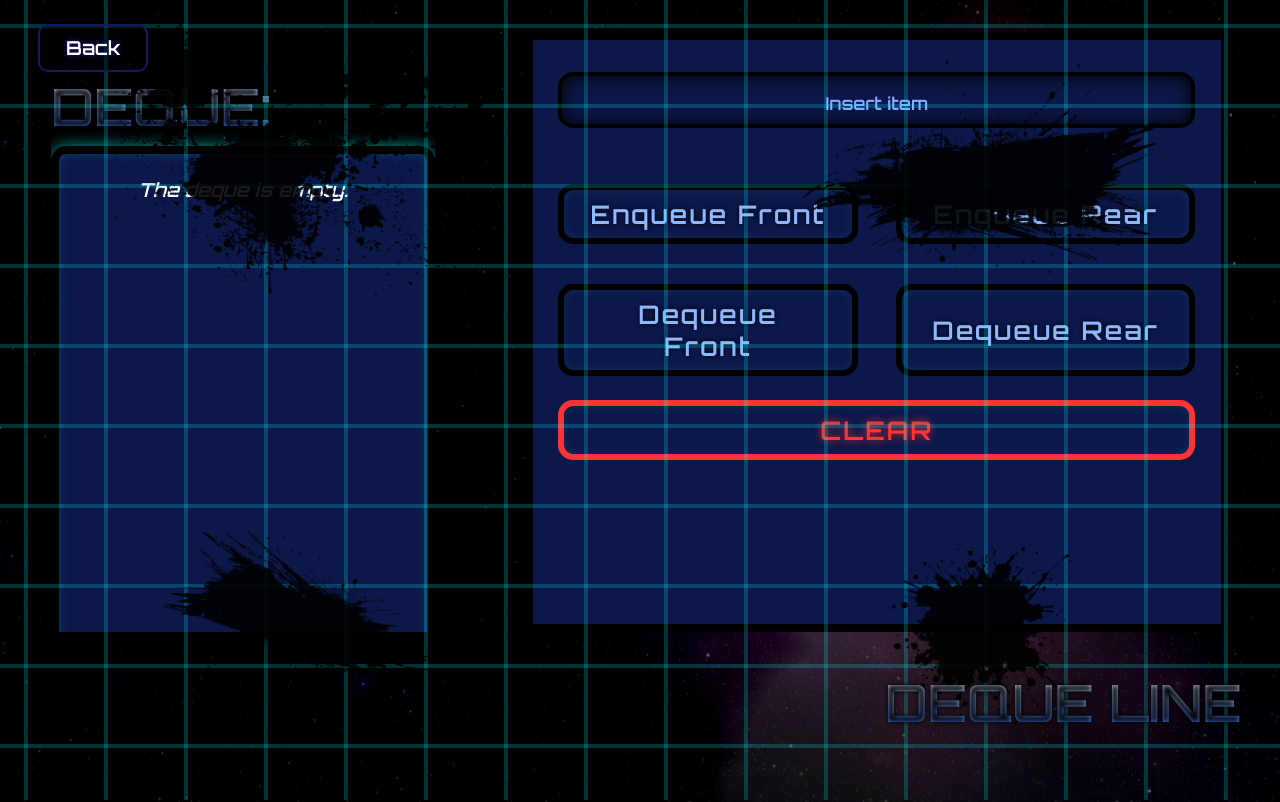
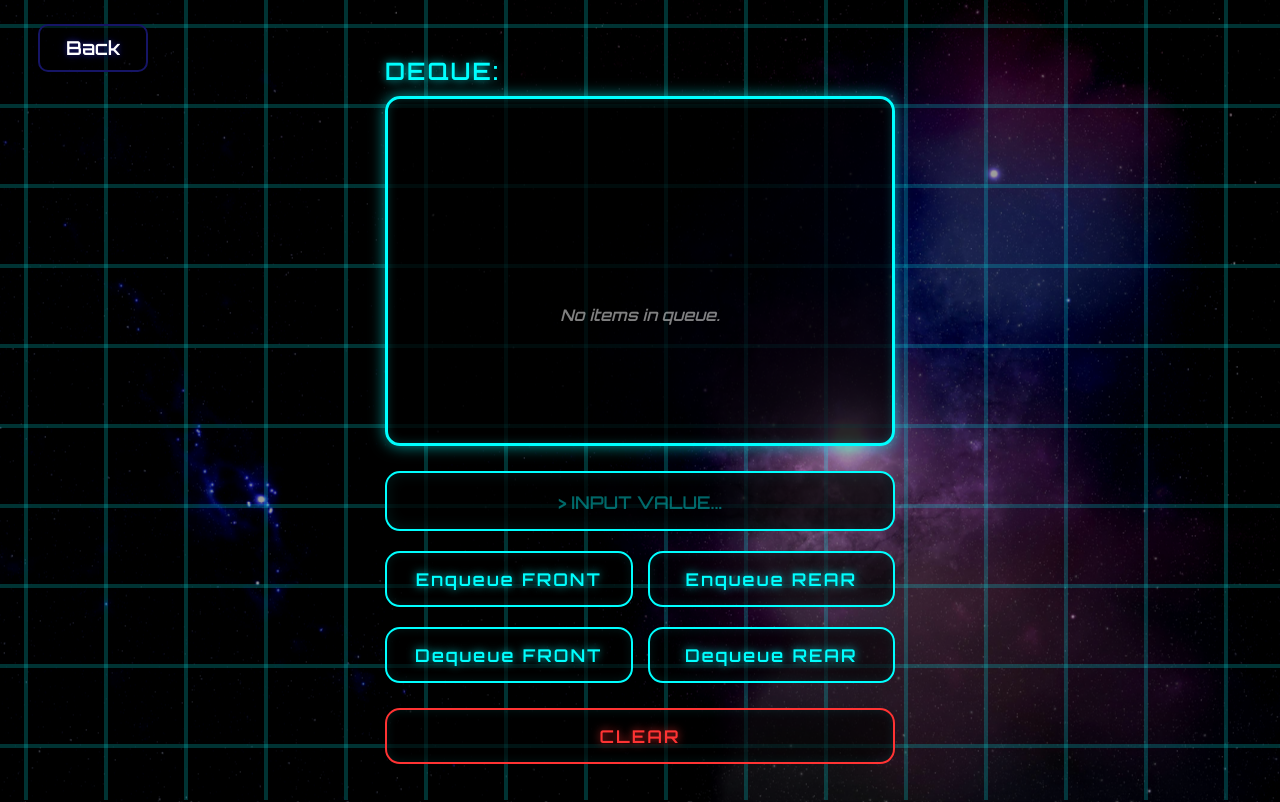
Before and after one commit to We-Do-Not-Belong-In-This-Organization/wdnbits_portfolio, a Flask app: page /deque in a window 1280 px wide. Run offline with Flask 3, Linux system fonts and the light colour scheme.

Commit message:
Refactor: update UI elements and improve messaging for deque and queue

```diff
--- a/static/js/deque.js
+++ b/static/js/deque.js
@@ -1,22 +1,22 @@
 // 1. UI Updater
 function updateDequeUI(items) {
-    const container = document.getElementById('deque-display-box');
+    const container = document.getElementById('queue-display-box');
     container.innerHTML = '';
 
     if (items.length === 0) {
-        container.innerHTML = '<p class="empty-text">The deque is empty.</p>';
+        container.innerHTML = '<p class="empty-text">No items in queue.</p>';
         return;
     }
 
     items.forEach((item, index) => {
         const div = document.createElement('div');
         div.className = 'queue-item';
-        div.textContent = `${index + 1}. ${item}`;
+        div.innerHTML = `<span class="index-glow">${index + 1}.</span> ${item}`;
         container.appendChild(div);
     });
 }
 
-// 2. Fetch Helper (Reduces repetitive code)
+// 2. Fetch Helper
 async function sendRequest(url, bodyData = {}) {
     try {
         const response = await fetch(url, {
@@ -28,12 +28,12 @@ async function sendRequest(url, bodyData = {}) {
         if (response.ok) {
             const data = await response.json();
             updateDequeUI(data.queue);
-            return true; // Success
+            return true;
         }
     } catch (err) {
         console.error(`Error calling ${url}:`, err);
     }
-    return false; // Failure
+    return false;
 }
 
 // --- BUTTON ACTIONS ---
@@ -43,7 +43,6 @@ async function enqueueFront() {
     const value = input.value;
     if (!value) return;
 
-    // Send 'item' to match Python's expectation
     if (await sendRequest('enqueue_front', { item: value })) {
         input.value = '';
         input.focus();
@@ -73,7 +72,7 @@ async function clearDeque() {
     await sendRequest('clear_dob_queue');
 }
 
-// Optional: Pressing Enter defaults to Enqueue Rear (Standard Queue behavior)
+// Pressing Enter defaults to Enqueue Rear
 document.getElementById('deque-input').addEventListener('keypress', function (e) {
     if (e.key === 'Enter') {
         enqueueRear();
--- a/templates/works/deque.html
+++ b/templates/works/deque.html
@@ -4,48 +4,48 @@
     <meta charset="UTF-8">
     <meta name="viewport" content="width=device-width, initial-scale=1.0">
     <title>Deque</title>
-        <link rel="stylesheet" href="{{ url_for('static', filename='css/main.css') }}">
+    <link rel="stylesheet" href="{{ url_for('static', filename='css/base.css') }}">
+    <link rel="stylesheet" href="{{ url_for('static', filename='css/queue.css') }}">
 </head>
-    <body class="queue-body">
+<body>
+
     <a href="{{ url_for('main.profile_member', name=from_page) }}" class="back-button">Back</a>
-        <!-- SPLATTER DECORATIONS -->
-        <img src="{{ url_for('static', filename='images/backgrounds/splat_chdesc.png') }}" class="queue-splatter top-left">
-        <img src="{{ url_for('static', filename='images/backgrounds/splat_name.png') }}" class="queue-splatter top-right">
-        <img src="{{ url_for('static', filename='images/backgrounds/splat_qline.png') }}" class="queue-splatter bottom-left">
-        <img src="{{ url_for('static', filename='images/backgrounds/splat_enqueue.png') }}" class="queue-splatter bottom-right">
-        <div class="queue-wrapper">
-            <!-- LEFT PANEL: DEQUE BOX -->
-            <div class="queue-panel-left">
-                <h2 class="queue-title-big">DEQUE:</h2>
-                <div id="deque-display-box" class="queue-box">
+
+    <div class="queue-container">
+
+        <div class="queue-panel">
+            <h2 class="queue-title">DEQUE:</h2>
+            <div class="queue-box" id="queue-display-box">
                 {% if deque_items %}
                     {% for item in deque_items %}
-                        <div class="queue-item">{{ loop.index }}. {{ item }}</div>
+                    <div class="queue-item">
+                        <span class="index-glow">{{ loop.index }}.</span> {{ item }}
+                    </div>
                     {% endfor %}
                 {% else %}
-                        <p class="empty-text">The deque is empty.</p>
+                    <p class="empty-text">No items in queue.</p>
                 {% endif %}
             </div>
         </div>
 
-            <div class="queue-panel-right">
-                <input type="text" id="deque-input" placeholder="Insert item" class="queue-input-custom">
+        <div class="queue-button-panel">
+
+            <input type="text" id="deque-input" placeholder="> INPUT VALUE..." class="queue-input-custom">
 
             <div class="queue-buttons">
-                    <button class="queue-btn" onclick="enqueueFront()">Enqueue Front</button>
-                    <button class="queue-btn" onclick="enqueueRear()">Enqueue Rear</button>
+                <button class="queue-btn" onclick="enqueueFront()">Enqueue FRONT</button>
+                <button class="queue-btn" onclick="enqueueRear()">Enqueue REAR</button>
             </div>
 
             <div class="queue-buttons">
-                    <button class="queue-btn" onclick="dequeueFront()">Dequeue Front</button>
-                    <button class="queue-btn" onclick="dequeueRear()">Dequeue Rear</button>
+                <button class="queue-btn" onclick="dequeueFront()">Dequeue FRONT</button>
+                <button class="queue-btn" onclick="dequeueRear()">Dequeue REAR</button>
             </div>
 
             <button class="queue-btn clear" onclick="clearDeque()">CLEAR</button>
         </div>
+
     </div>
-
-        <h2 class="queue-footer-title">DEQUE LINE</h2>
     <script src="{{ url_for('static', filename='js/deque.js') }}"></script>
 </body>
 </html>
--- a/templates/works/queue.html
+++ b/templates/works/queue.html
@@ -27,7 +27,7 @@
         </div>
 
         <div class="queue-button-panel">
-            <input type="text" id="queue-input" placeholder="Insert queue" class="queue-input-custom">
+            <input type="text" id="queue-input" placeholder="> INPUT VALUE..." class="queue-input-custom">
 
             <div class="queue-buttons">
                 <button class="queue-btn" onclick="enqueueItem()">Enqueue</button>
```
Lines whose indentation alone changed are shown as unchanged.
